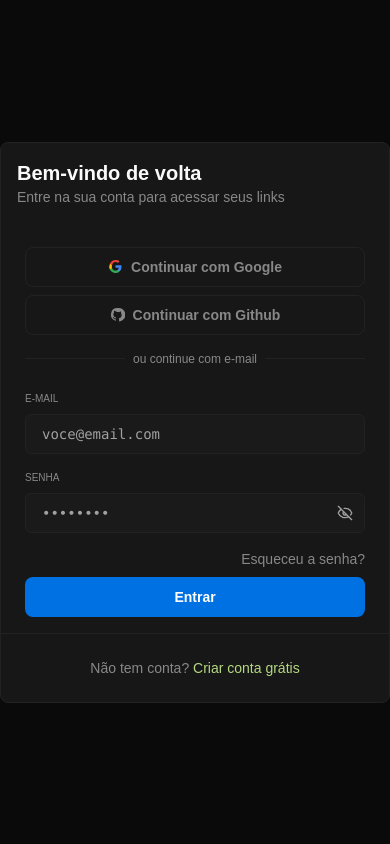
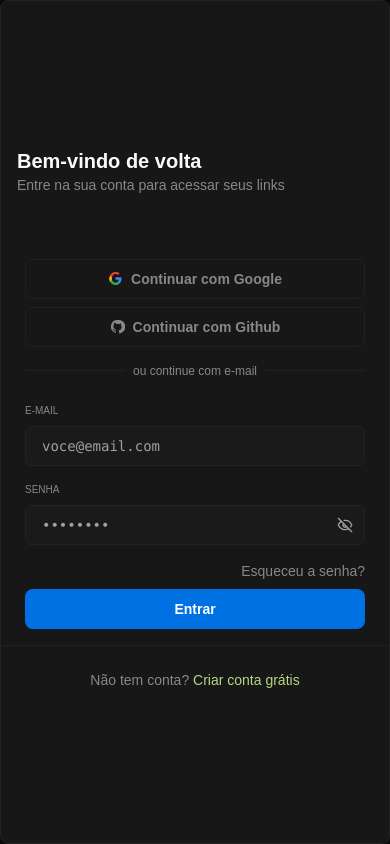
Before and after one commit to censuradho/shrt.fun-app, a React (Vite) app: page / in a window 390 px wide. Built offline with nearby package versions, Linux system fonts and the light colour scheme; no server answers.

Commit message:
fix(signin): improve layout responsiveness in sign-in screen

```diff
--- a/src/screens/public/signin/index.tsx
+++ b/src/screens/public/signin/index.tsx
@@ -17,13 +17,13 @@ export function SignInScreen () {
   return (
     <main className="flex flex-col items-center justify-center h-full w-full min-h-dvh">
       <div
-        className="w-full max-w-[450px] mx-auto bg-card rounded-md border border-outline"
+        className="w-full lg:max-w-[450px] mx-auto bg-card flex-1 flex flex-col justify-center items-center lg:flex-none rounded-md border border-outline"
       >
-        <div className="mb-6 p-4">
+        <div className="mb-6 p-4 w-full max-w-[450px] lg:max-w-auto">
           <h1 className="text-xl font-semibold">Bem-vindo de volta</h1>
           <p className="text-sm text-card-foreground">Entre na sua conta para acessar seus links</p>
         </div>
-        <div className="flex flex-col gap-2 px-6 my-6">
+        <div className="flex flex-col gap-2 px-6 my-6 max-w-[450px] lg:max-w-auto w-full">
           <Button className="w-full" variant="ghost">
             <div className="flex gap-2 justify-center items-center w-full">
               <Google />
@@ -36,7 +36,7 @@ export function SignInScreen () {
             Continuar com Github
             </div>
           </Button>
-          <div className="flex gap-2 items-center mt-2">
+          <div className="flex gap-2 items-center mt-2 max-w-[450px] lg:max-w-auto">
             <hr className="border-outline bg-outline w-full" />
             <p className="text-center text-xs text-card-foreground whitespace-nowrap">ou continue com e-mail</p>
             <hr className="border-outline bg-outline w-full" />
@@ -44,7 +44,7 @@ export function SignInScreen () {
         </div>
         <form
           onSubmit={viewModel.form.handleSubmit}
-          className="flex flex-col gap-4"
+          className="flex flex-col gap-4 max-w-[450px] lg:max-w-auto w-full"
         >
           <div className="px-6 flex flex-col gap-4">
             <TextFieldHook
```
